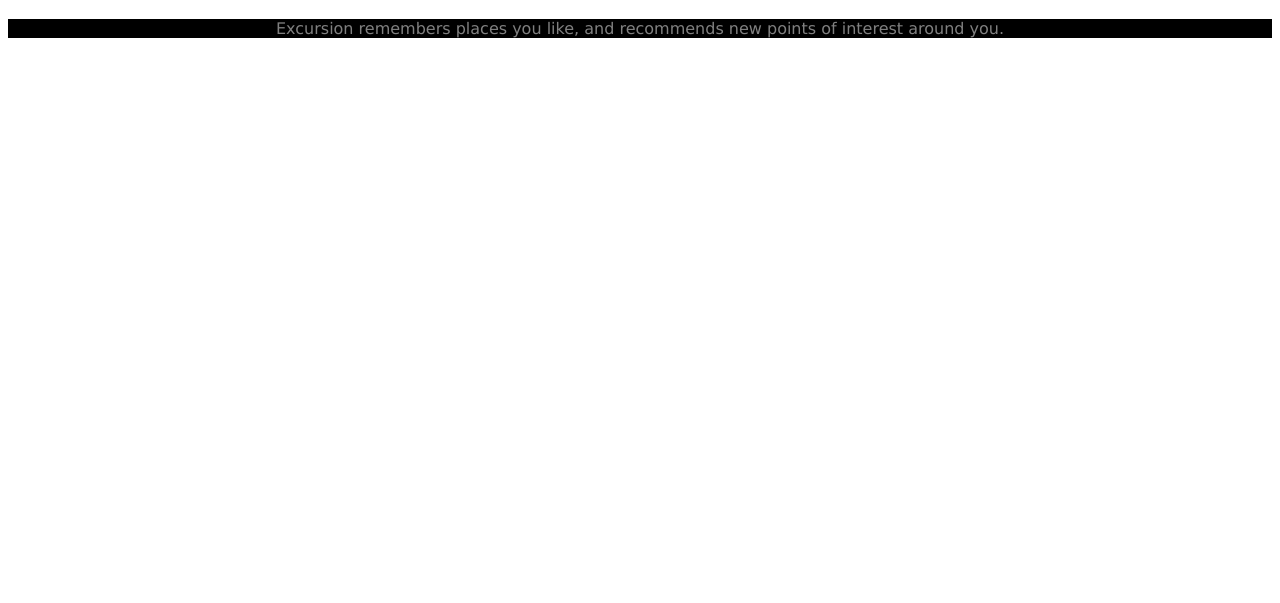
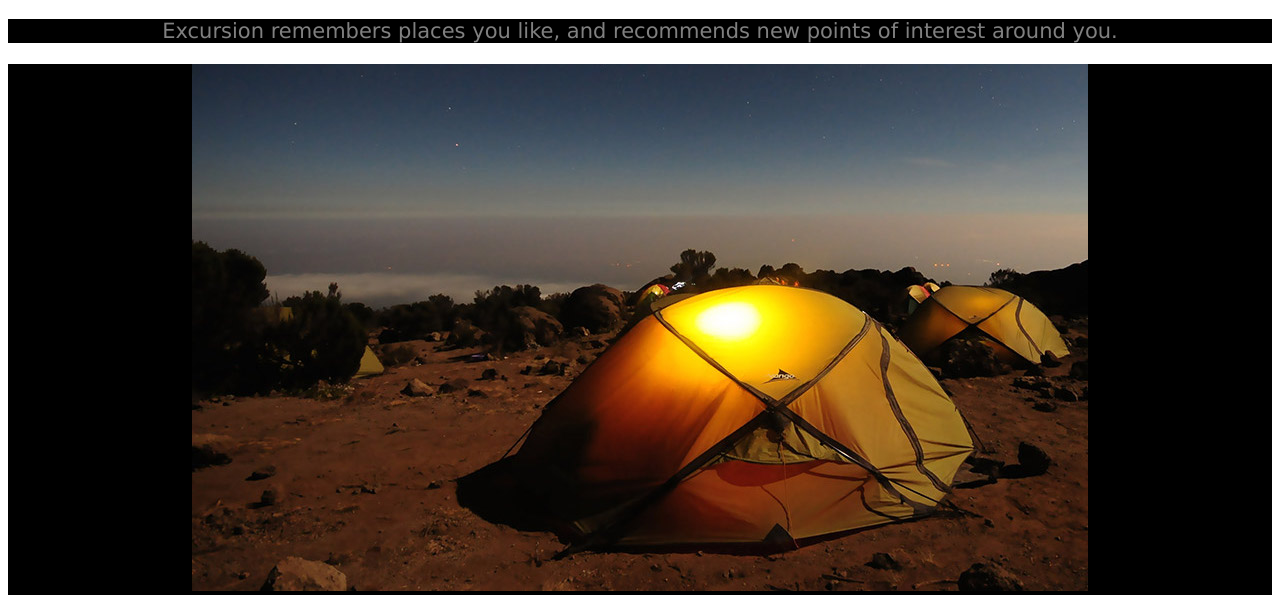
Before and after one commit to vincedahl/excursion, a plain HTML site: page index.html in a window 1280 px wide. Shown: the part 414-1017 px from the top of the page. Before the commit the page ends 800 px from the top, so only its background shows below. Drawn offline with Linux system fonts and the light colour scheme.

Commit message:
Put in picture of camping.

```diff
--- a/index.html
+++ b/index.html
@@ -21,5 +21,8 @@
 <div class="description">
   <p>Excursion remembers places you like, and recommends new points of interest around you.</p>
 </div>
+<div class="picture">
+  <img src="resources/images/landscape image.jpg">
+</div>
   </body>
 </html>
--- a/resources/css/style.css
+++ b/resources/css/style.css
@@ -31,9 +31,14 @@
 }
 .description {
   font-family: Verdana, sans-serif;
-  font-size: 16px;
+  font-size: 21px;
   color: Gray;
   background-color: black;
   text-align: center;
   display: block;
 }
+.picture {
+  display: block;
+  text-align: center;
+  background-color: black;
+}
```
